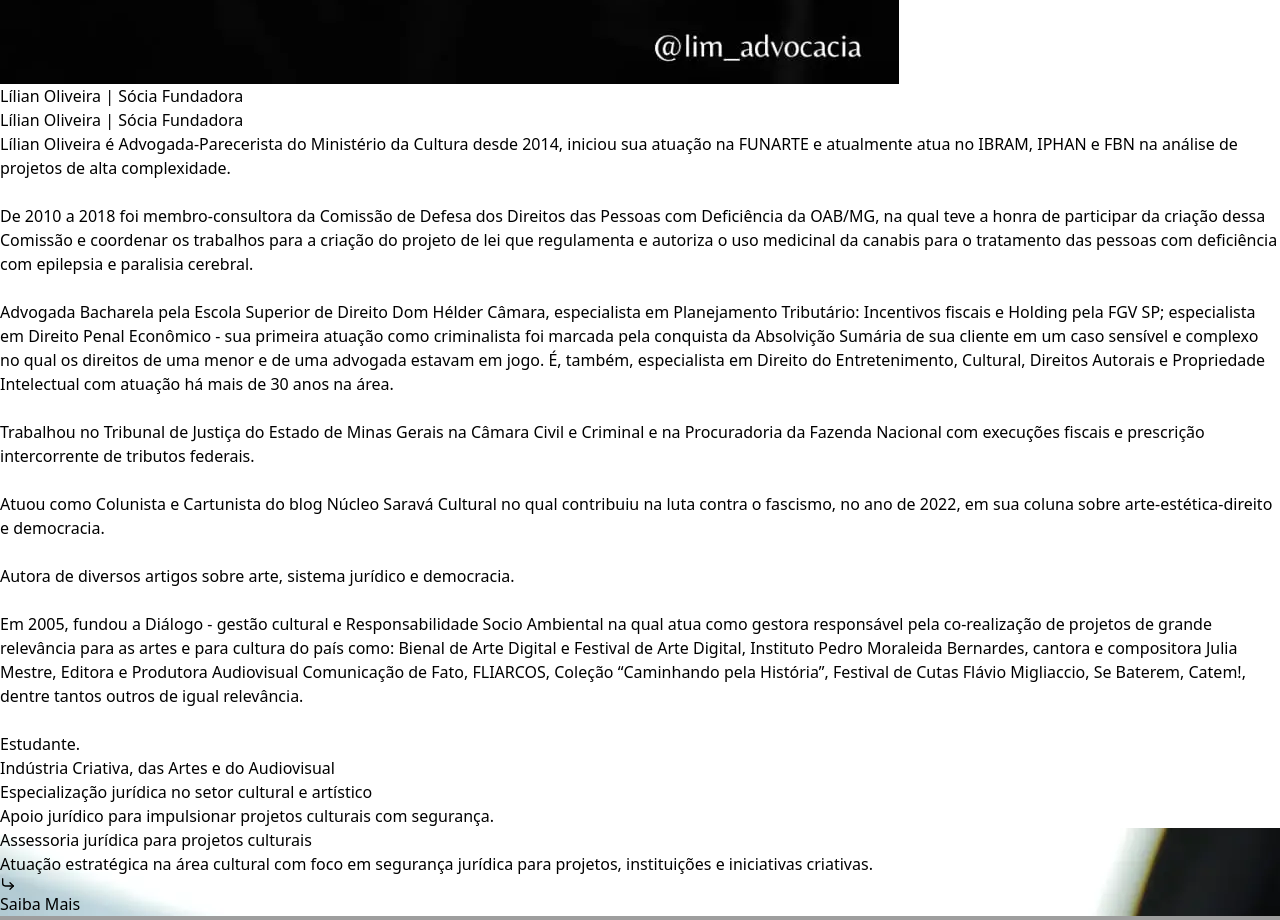
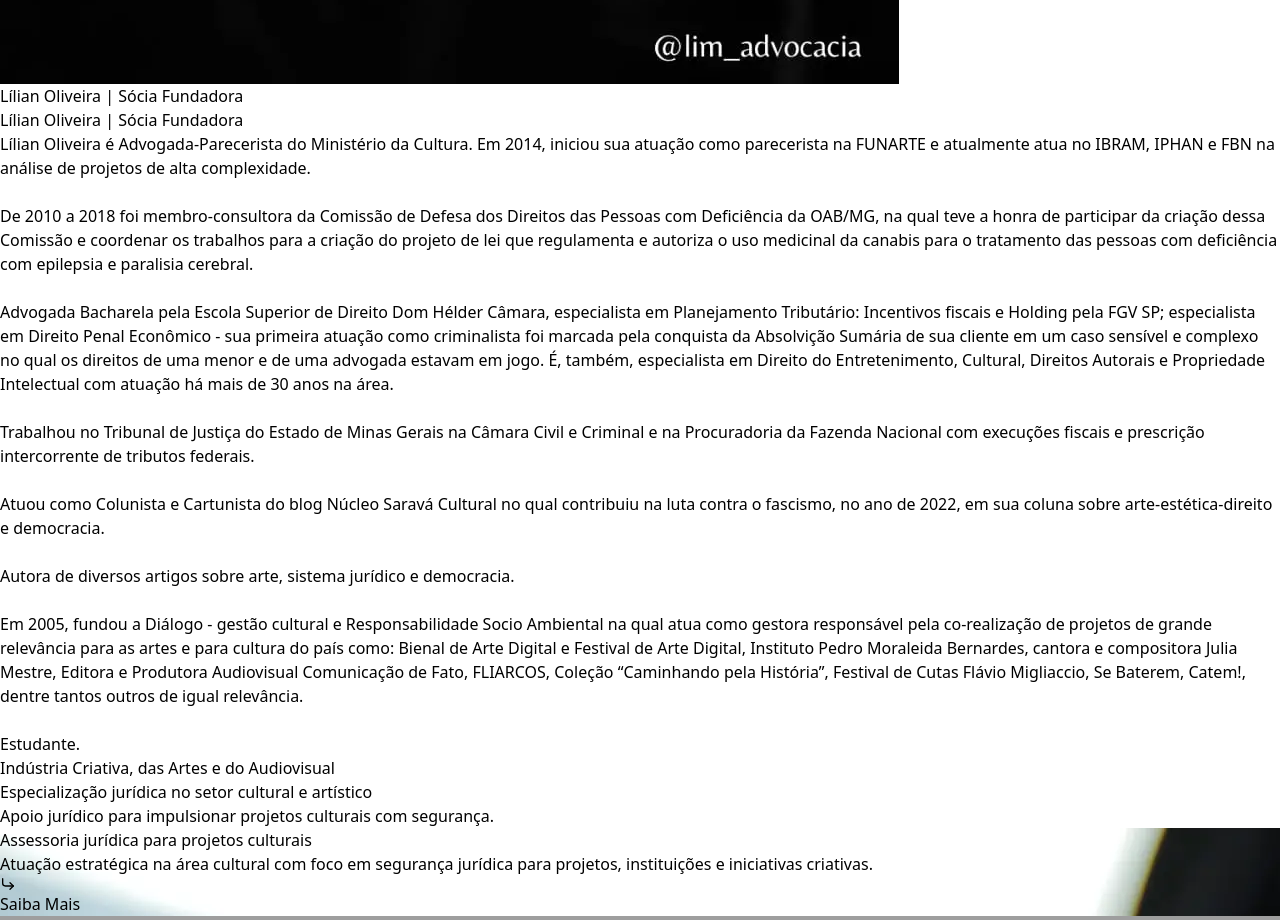
Before and after one commit to EdisonMatos/LP-LIM-Advocacia, a React (Vite) app: page / in a window 1280 px wide. Shown: the part 5400-6320 px from the top of the page. Built offline with nearby package versions, Linux system fonts and the light colour scheme; grey boxes are pictures that could not be loaded; a web font is replaced by a local one.

Commit message:
fix: copy do steppers atualizado

```diff
--- a/src/components/sections/Steps.jsx
+++ b/src/components/sections/Steps.jsx
@@ -53,9 +53,10 @@ export default function Steps({ colorMode }) {
           <div className="flex flex-wrap w-full justify-between gap-[32px] mt-[28px] text-white desktop1:mt-0">
             <Paragraphs>
               <p className="text-justify">
-                Lílian Oliveira é Advogada-Parecerista do Ministério da Cultura
-                desde 2014, iniciou sua atuação na FUNARTE e atualmente atua no
-                IBRAM, IPHAN e FBN na análise de projetos de alta complexidade.
+                Lílian Oliveira é Advogada-Parecerista do Ministério da Cultura.
+                Em 2014, iniciou sua atuação como parecerista na FUNARTE e
+                atualmente atua no IBRAM, IPHAN e FBN na análise de projetos de
+                alta complexidade.
               </p>
               <br />
               <p className="text-justify">
```
